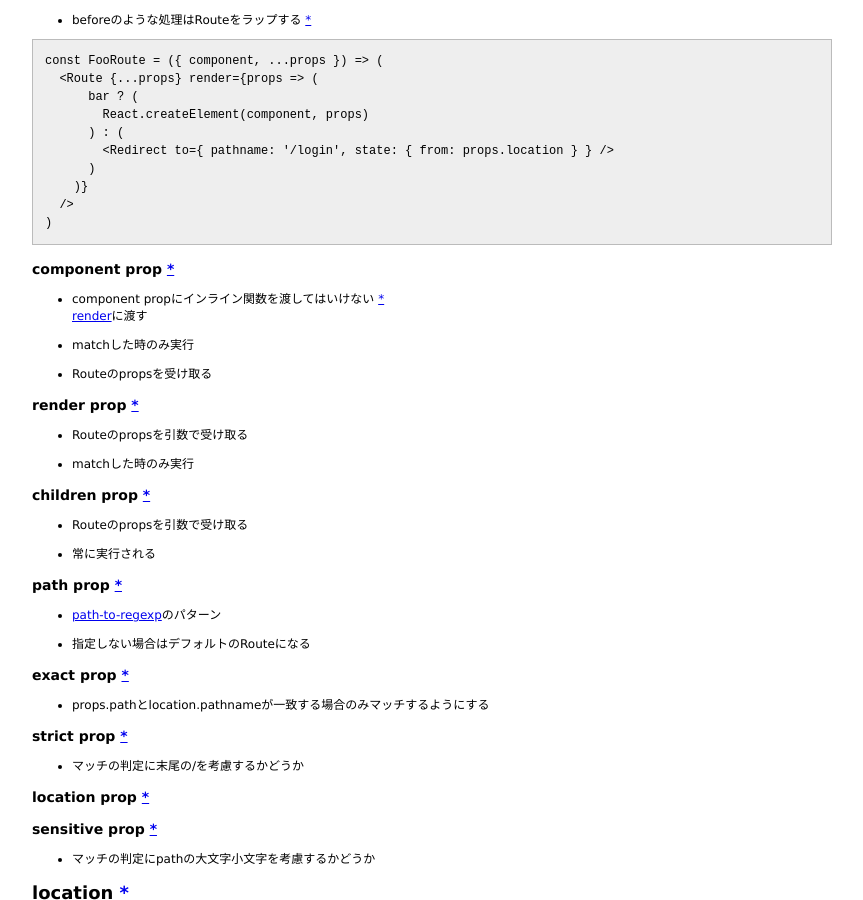
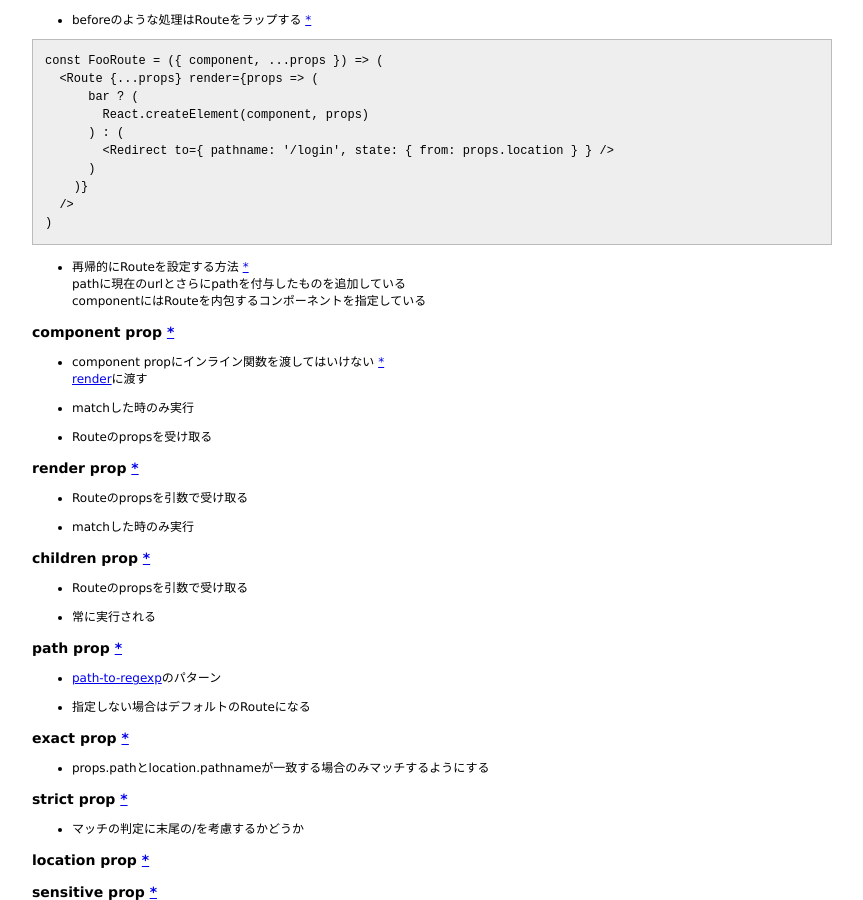
Before and after one commit to 38elements/38elements.github.com, a Jekyll site: the page built from _posts/2017-04-29-react-router.md, in a window 1280 px wide and 900 px high, scrolled down 588 px. Shown: the whole window, without its empty margins (208-1071 px from the left). Built offline with Jekyll 4.4.1, drawn with Linux system fonts in a browser that asks for light colours.

Commit message:
Update 2017-04-29-react-router.md

````diff
--- a/_posts/2017-04-29-react-router.md
+++ b/_posts/2017-04-29-react-router.md
@@ -50,6 +50,10 @@ const FooRoute = ({ component, ...props }) => (
   />
 )
 ```
+
+* 再帰的にRouteを設定する方法 [\*](https://reacttraining.com/react-router/web/example/recursive-paths)
+pathに現在のurlとさらにpathを付与したものを追加している
+componentにはRouteを内包するコンポーネントを指定している
 
 ### component prop [\*](https://reacttraining.com/react-router/web/api/Route/component)
 
````
